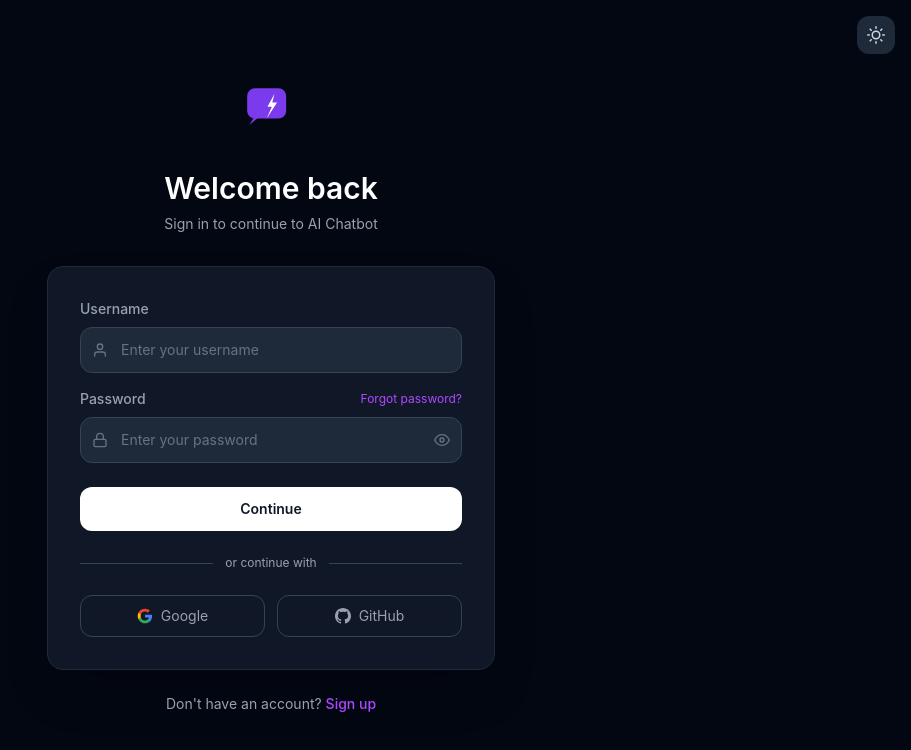
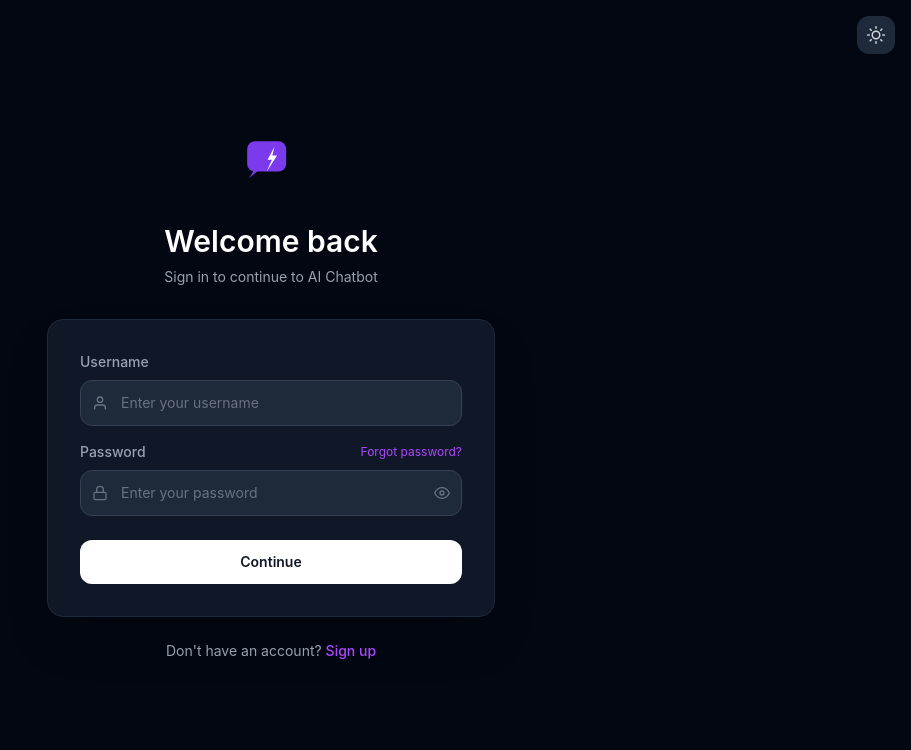
Before and after one commit to SharadaBende/AI-Chatbot-Web-App, a React (Vite) app in the folder frontend/: page / in a window 1280 px wide. Shown: the top 750 px of the page, without its empty margins (369-1280 px from the left). Built offline with nearby package versions, Linux system fonts and the light colour scheme.

Commit message:
remove Google and GitHub login buttons

```diff
--- a/frontend/src/Login.jsx
+++ b/frontend/src/Login.jsx
@@ -180,29 +180,6 @@ function Login({ onLogin, goToRegister }) {
             ) : "Continue"}
           </button>
 
-          <div className={`flex items-center gap-3 my-6`}>
-            <div className={`flex-1 border-t ${divider}`}></div>
-            <span className={`${subtext} text-xs`}>or continue with</span>
-            <div className={`flex-1 border-t ${divider}`}></div>
-          </div>
-
-          <div className="grid grid-cols-2 gap-3">
-            <button className={`flex items-center justify-center gap-2 py-2.5 rounded-xl border ${divider} ${subtext} text-sm hover:opacity-80 transition ${darkMode ? "hover:bg-gray-800" : "hover:bg-gray-50"}`}>
-              <svg width="16" height="16" viewBox="0 0 24 24">
-                <path fill="#4285F4" d="M22.56 12.25c0-.78-.07-1.53-.2-2.25H12v4.26h5.92c-.26 1.37-1.04 2.53-2.21 3.31v2.77h3.57c2.08-1.92 3.28-4.74 3.28-8.09z"/>
-                <path fill="#34A853" d="M12 23c2.97 0 5.46-.98 7.28-2.66l-3.57-2.77c-.98.66-2.23 1.06-3.71 1.06-2.86 0-5.29-1.93-6.16-4.53H2.18v2.84C3.99 20.53 7.7 23 12 23z"/>
-                <path fill="#FBBC05" d="M5.84 14.09c-.22-.66-.35-1.36-.35-2.09s.13-1.43.35-2.09V7.07H2.18C1.43 8.55 1 10.22 1 12s.43 3.45 1.18 4.93l2.85-2.22.81-.62z"/>
-                <path fill="#EA4335" d="M12 5.38c1.62 0 3.06.56 4.21 1.64l3.15-3.15C17.45 2.09 14.97 1 12 1 7.7 1 3.99 3.47 2.18 7.07l3.66 2.84c.87-2.6 3.3-4.53 6.16-4.53z"/>
-              </svg>
-              Google
-            </button>
-            <button className={`flex items-center justify-center gap-2 py-2.5 rounded-xl border ${divider} ${subtext} text-sm hover:opacity-80 transition ${darkMode ? "hover:bg-gray-800" : "hover:bg-gray-50"}`}>
-              <svg width="16" height="16" viewBox="0 0 24 24" fill="currentColor">
-                <path d="M12 0C5.374 0 0 5.373 0 12c0 5.302 3.438 9.8 8.207 11.387.599.111.793-.261.793-.577v-2.234c-3.338.726-4.033-1.416-4.033-1.416-.546-1.387-1.333-1.756-1.333-1.756-1.089-.745.083-.729.083-.729 1.205.084 1.839 1.237 1.839 1.237 1.07 1.834 2.807 1.304 3.492.997.107-.775.418-1.305.762-1.604-2.665-.305-5.467-1.334-5.467-5.931 0-1.311.469-2.381 1.236-3.221-.124-.303-.535-1.524.117-3.176 0 0 1.008-.322 3.301 1.23A11.509 11.509 0 0 1 12 5.803c1.02.005 2.047.138 3.006.404 2.291-1.552 3.297-1.23 3.297-1.23.653 1.653.242 2.874.118 3.176.77.84 1.235 1.911 1.235 3.221 0 4.609-2.807 5.624-5.479 5.921.43.372.823 1.102.823 2.222v3.293c0 .319.192.694.801.576C20.566 21.797 24 17.3 24 12c0-6.627-5.373-12-12-12z"/>
-              </svg>
-              GitHub
-            </button>
-          </div>
 
         </div>
 
```
